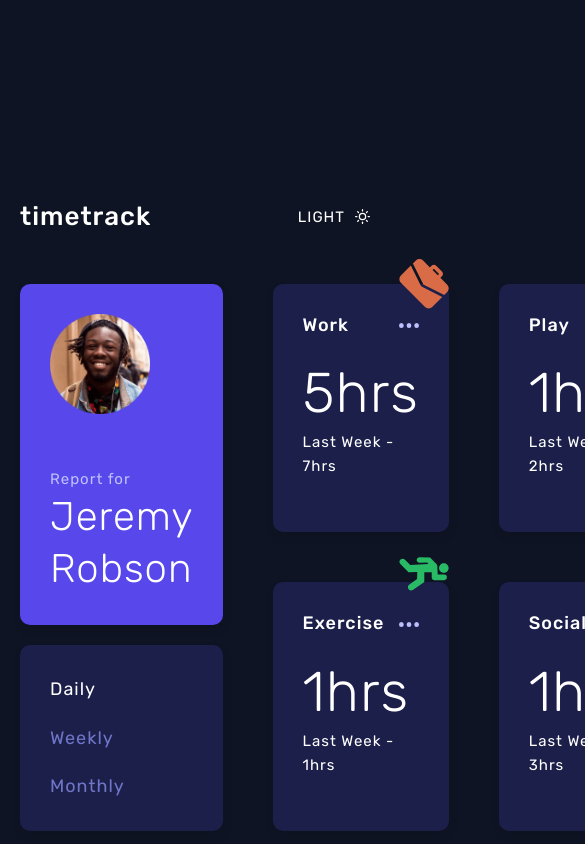
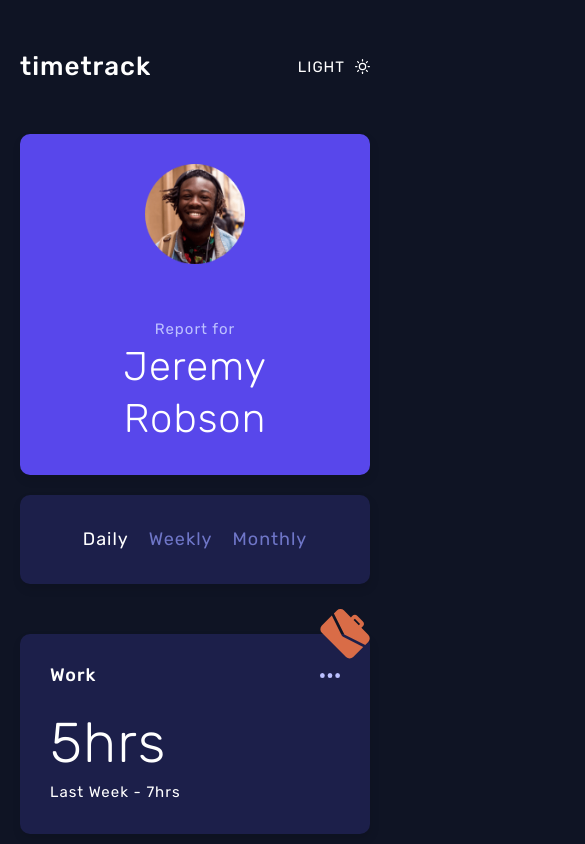
Before and after one commit to freetart/FEM-time-tracking-dashboard, a React (Create React App) app: page / in a window 390 px wide. Shown: the top 844 px of the page, 585 px wide, since content can reach past the window. Built offline with nearby package versions, Linux system fonts and the light colour scheme.

Commit message:
made page responsive

```diff
--- a/src/App.js
+++ b/src/App.js
@@ -2,15 +2,24 @@ import { useState } from 'react';
 import Globals from './abstracts/Globals';
 import styled, { ThemeProvider } from 'styled-components';
 import { lightTheme, darkTheme } from './abstracts/Themes';
-import { sectionSpacingLg, maxWidthMd } from './abstracts/Mixins';
+import {
+  sectionSpacingLg,
+  maxWidthMd,
+  sectionSpacingSm,
+} from './abstracts/Mixins';
 import Header from './components/Header';
 import Dashboard from './components/Dashboard';
 import Tag from './components/Tag';
+import Responsive from './abstracts/Responsive';
 
 const Main = styled.main`
   ${sectionSpacingLg}
   ${maxWidthMd}
   margin: 0 auto;
+
+  ${Responsive.md`
+    ${sectionSpacingSm}
+  `}
 `;
 
 const App = () => {
--- a/src/abstracts/Responsive.js
+++ b/src/abstracts/Responsive.js
@@ -1,9 +1,10 @@
-import { css } from "styled-components";
+import { css } from 'styled-components';
 
 const breakpoints = {
-  xs: "420px",
-  sm: "505px",
-  md: "700px",
+  xs: '420px',
+  sm: '550px',
+  md: '768px',
+  lg: '1080px',
 };
 
 const Responsive = Object.keys(breakpoints).reduce((accumulator, label) => {
--- a/src/components/Dashboard.js
+++ b/src/components/Dashboard.js
@@ -3,11 +3,16 @@ import styled from 'styled-components';
 import Profile from './Profile';
 import Times from './Times';
 import { tabsData, timesData } from '../data';
+import Responsive from '../abstracts/Responsive';
 
 const Wrapper = styled.section`
   display: grid;
   grid-template-columns: 1fr 2fr;
   gap: var(--gap);
+
+  ${Responsive.md`
+    grid-template-columns: 1fr;
+  `}
 `;
 
 const Dashboard = () => {
--- a/src/components/Profile.js
+++ b/src/components/Profile.js
@@ -3,11 +3,16 @@ import profileImage from '../assets/image-jeremy.png';
 import Paragraph from '../components/styledElements/Paragraphs';
 import { ProfileHeading } from '../components/styledElements/Headings';
 import { textStyles } from '../abstracts/Mixins';
+import Responsive from '../abstracts/Responsive';
 
 const Wrapper = styled.article`
   display: flex;
   flex-direction: column;
   gap: 2rem;
+
+  ${Responsive.md`
+    text-align: center;
+  `}
 
   .top {
     background-color: ${({ theme }) => theme.blue};
@@ -31,6 +36,12 @@ const Wrapper = styled.article`
     border-radius: var(--mainRadius);
     transition: var(--mainTransition);
     box-shadow: var(--mainShadow);
+
+    ${Responsive.md`
+      align-items: center;
+      justify-content: center;
+      flex-direction: row;
+    `}
   }
 
   .tab {
--- a/src/components/Times.js
+++ b/src/components/Times.js
@@ -1,10 +1,19 @@
 import styled from 'styled-components';
 import Time from './Time';
+import Responsive from '../abstracts/Responsive';
 
 const Wrapper = styled.div`
   display: grid;
   grid-template-columns: repeat(3, 1fr);
   gap: var(--gap);
+
+  ${Responsive.lg`
+    grid-template-columns: repeat(2, 1fr);
+  `}
+
+  ${Responsive.sm`
+    grid-template-columns: 1fr;
+  `}
 `;
 
 const Times = ({ value, times }) => {
```
